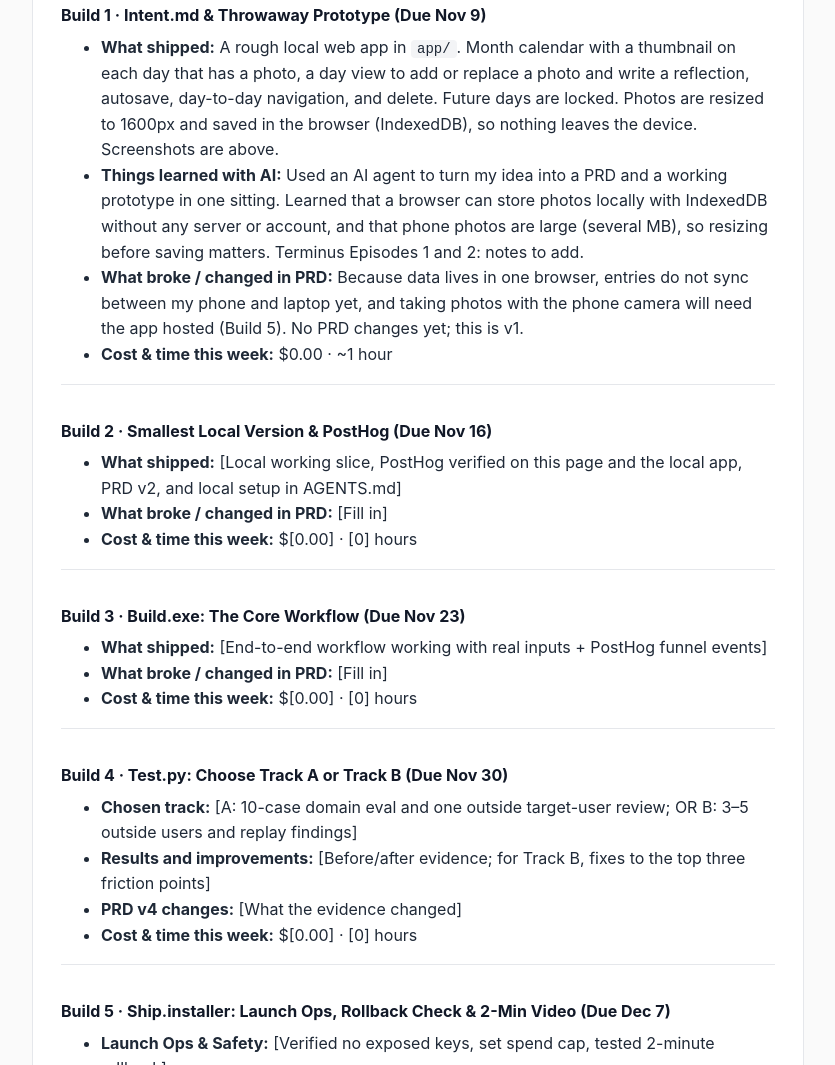
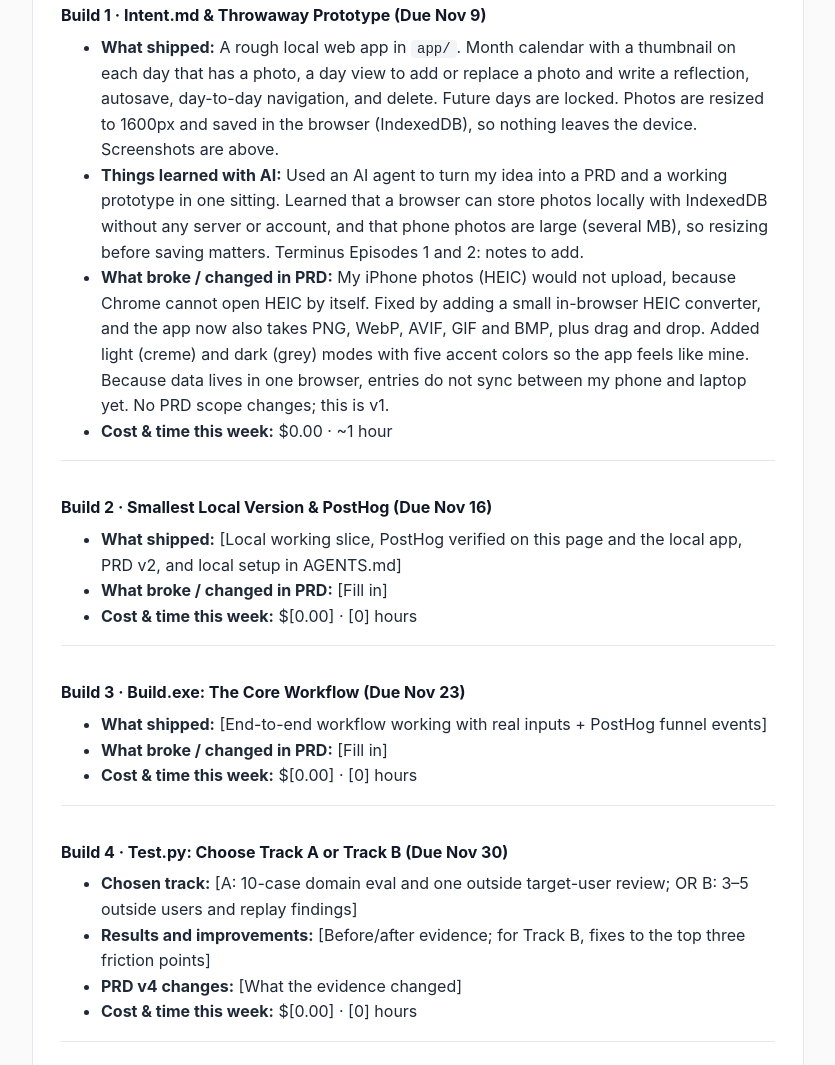
Before and after one commit to building-with-ai-f26/mt6254-daily-frame, a plain HTML site: page docs/index.html in a window 1280 px wide. Shown: the part 2331-3396 px from the top of the page, without its empty margins (222-1057 px from the left). Drawn offline with Linux system fonts and the light colour scheme.

Commit message:
Build log: HEIC fix and themes (note: heic-to is LGPL-3.0, not MIT)

```diff
--- a/docs/index.html
+++ b/docs/index.html
@@ -242,7 +242,7 @@ code { background: #f3f4f6; padding: 1px 6px; border-radius: 4px; font-size: 14p
 <ul>
 <li><strong>What shipped:</strong> A rough local web app in <code>app/</code>. Month calendar with a thumbnail on each day that has a photo, a day view to add or replace a photo and write a reflection, autosave, day-to-day navigation, and delete. Future days are locked. Photos are resized to 1600px and saved in the browser (IndexedDB), so nothing leaves the device. Screenshots are above.</li>
 <li><strong>Things learned with AI:</strong> Used an AI agent to turn my idea into a PRD and a working prototype in one sitting. Learned that a browser can store photos locally with IndexedDB without any server or account, and that phone photos are large (several MB), so resizing before saving matters. Terminus Episodes 1 and 2: notes to add.</li>
-<li><strong>What broke / changed in PRD:</strong> Because data lives in one browser, entries do not sync between my phone and laptop yet, and taking photos with the phone camera will need the app hosted (Build 5). No PRD changes yet; this is v1.</li>
+<li><strong>What broke / changed in PRD:</strong> My iPhone photos (HEIC) would not upload, because Chrome cannot open HEIC by itself. Fixed by adding a small in-browser HEIC converter, and the app now also takes PNG, WebP, AVIF, GIF and BMP, plus drag and drop. Added light (creme) and dark (grey) modes with five accent colors so the app feels like mine. Because data lives in one browser, entries do not sync between my phone and laptop yet. No PRD scope changes; this is v1.</li>
 <li><strong>Cost & time this week:</strong> $0.00 · ~1 hour</li>
 </ul>
 </div>
```
